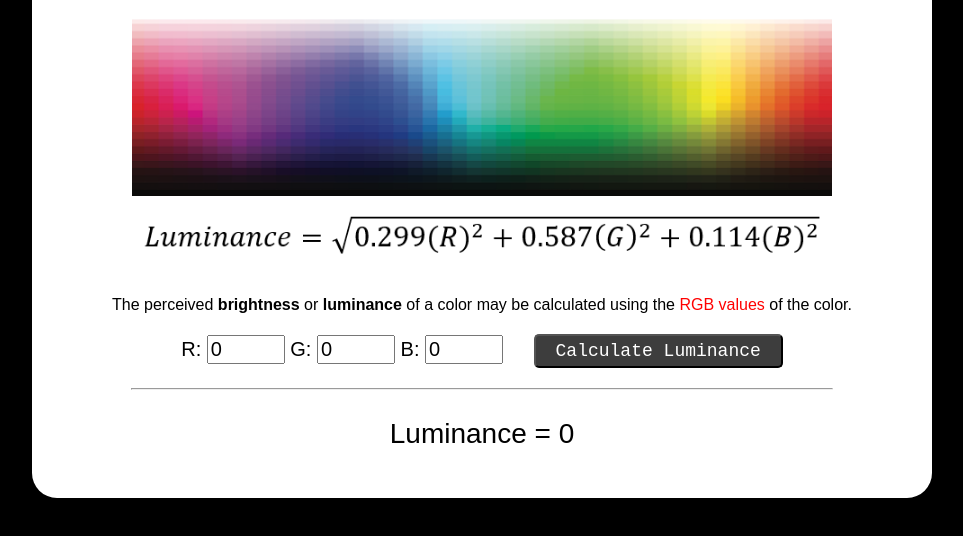
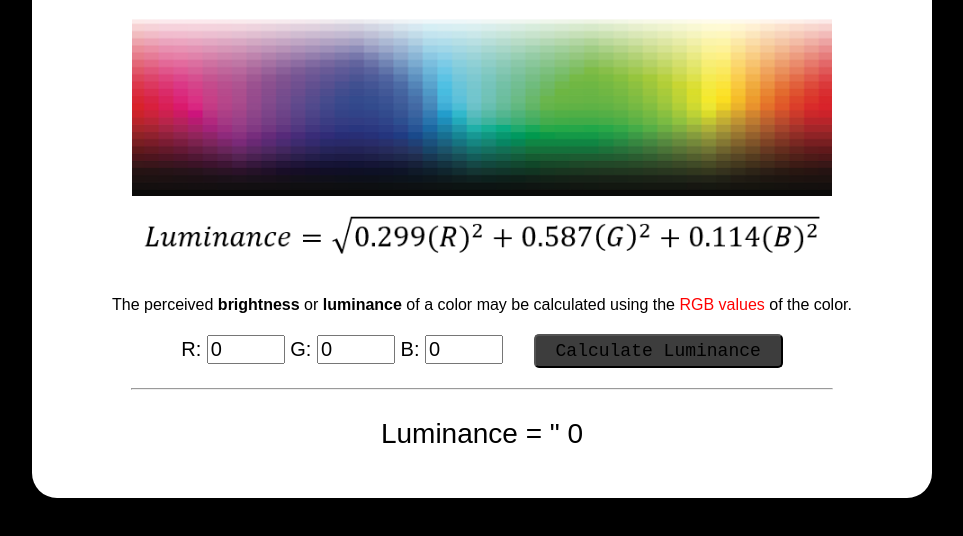
Before and after one commit to m1hN/Brightness-Calculator, a plain HTML site: page index.html in a window 1280 px wide. Both pictures are taken after a click on the button "Calculate Luminance". Shown: the part 150-686 px from the top of the page, without its empty margins (158-1121 px from the left). Drawn offline with Linux system fonts and the light colour scheme.

Commit message:
Add files via upload

```diff
--- a/index.html
+++ b/index.html
@@ -38,6 +38,6 @@
 
     <hr />
 
-    <p class="output">Luminance = <span id="output">0</span></p>
+    <p id="output" class="output">Luminance = <span>0</span></p>
   </body>
 </html>
--- a/main.js
+++ b/main.js
@@ -11,13 +11,16 @@ function showLuminence() {
   let B = +document.getElementById("blue").value;
 
   console.log(R);
+  console.log(G);
   console.log(B);
-  console.log(R);
 
   // Process
   let brightness = Math.sqrt(0.299 * R ** 2 + 0.587 * G ** 2 + 0.114 * B ** 2);
   console.log(brightness);
 
   // Output
-  document.getElementById("output").innerHTML = brightness;
+  document.getElementById("output").innerHTML = `Luminance = " ${brightness}`;
+
+  document.getElementById("output").style.color = `rgb(${R}, ${G}, ${B})`;
+  document.getElementById("btn").style.color = `rgb(${R}, ${G}, ${B})`;
 }
```
